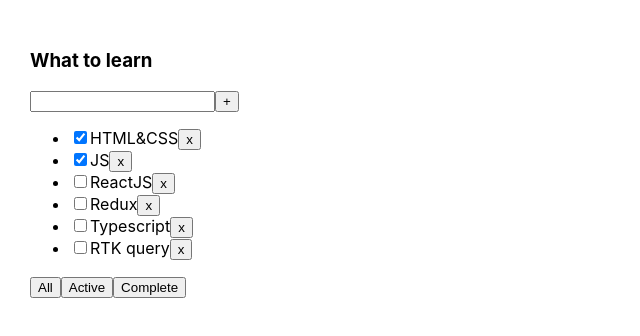
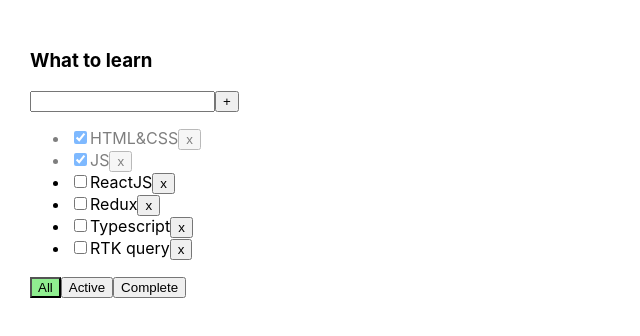
Before and after one commit to YurySamsonenka/todolist, a React (Vite) app: page / in a window 1280 px wide. Shown: the top 336 px of the page, without its empty margins (0-640 px from the left). Built offline with nearby package versions, Linux system fonts and the light colour scheme.

Commit message:
feat: add task status change

```diff
--- a/src/App.css
+++ b/src/App.css
@@ -1,8 +1,24 @@
 .app {
+  display: flex;
   padding: 30px;
-  display: flex;
 }
 
 .app > div {
   margin-right: 50px;
 }
+
+.error {
+  border: red 1px solid;
+}
+
+.error-message {
+  color: red;
+}
+
+.active-filter {
+  background-color: lightgreen;
+}
+
+.is-done {
+  opacity: 0.5;
+}
--- a/src/App.tsx
+++ b/src/App.tsx
@@ -41,6 +41,14 @@ export const App = () => {
 		setTasks([newTask, ...tasks]);
 	};
 
+	const changeTaskStatus = (taskId: string, isDone: boolean) => {
+		const newState = tasks.map(task => task.id === taskId ? {
+			...task,
+			isDone,
+		} : task);
+		setTasks(newState);
+	};
+
 	let filteredTasks = tasks;
 	if (filter === 'active') {
 		filteredTasks = tasks.filter(task => !task.isDone);
@@ -55,7 +63,9 @@ export const App = () => {
 				tasks={filteredTasks}
 				deleteTask={deleteTask}
 				changeFilter={changeFilter}
-				createTask={createTask} />
+				createTask={createTask}
+				changeTaskStatus={changeTaskStatus}
+				filter={filter} />
 		</div>
 	);
 };
--- a/src/Button.tsx
+++ b/src/Button.tsx
@@ -1,10 +1,11 @@
 type Props = {
 	title: string
 	onClick?: () => void
+	className?: string
 }
 
-export const Button = ({ title, onClick }: Props) => {
+export const Button = ({ title, onClick, className }: Props) => {
 	return (
-		<button onClick={onClick}>{title}</button>
+		<button className={className} onClick={onClick}>{title}</button>
 	);
 };
--- a/src/TodolistItem.tsx
+++ b/src/TodolistItem.tsx
@@ -8,25 +8,44 @@ type Props = {
 	deleteTask: (id: string) => void
 	changeFilter: (filter: FilterValues) => void
 	createTask: (title: string) => void
+	changeTaskStatus: (id: string, newStatusValue: boolean) => void
+	filter: FilterValues
 }
 
-export const TodolistItem = ({ tasks, title, deleteTask, changeFilter, createTask }: Props) => {
+export const TodolistItem = ({
+	tasks,
+	title,
+	deleteTask,
+	changeFilter,
+	createTask,
+	changeTaskStatus,
+	filter,
+}: Props) => {
 	const [taskTitle, setTaskTitle] = useState('');
+	const [error, setError] = useState<string | null>(null);
 
 	const createTaskHandler = () => {
-		createTask(taskTitle);
-		setTaskTitle('');
+		const trimmedTitle = taskTitle.trim();
+		if (trimmedTitle !== '') {
+			createTask(trimmedTitle);
+			setTaskTitle('');
+		} else {
+			setError('Title is required');
+		}
 	};
 
-	function changeTaskTitleHandler(e: ChangeEvent<HTMLInputElement>) {
+	const changeTaskTitleHandler = (e: ChangeEvent<HTMLInputElement>) => {
 		setTaskTitle(e.currentTarget.value);
-	}
+		// Todo: сделать проверку на пустую строку, и только после этого вызывать setError(null)
+		setError(null);
+	};
 
 	const createTaskOnEnterHandler = (e: KeyboardEvent<HTMLInputElement>) => {
 		if (e.key === 'Enter') {
 			createTaskHandler();
 		}
 	};
+
 	return (<div>
 		<h3>{title}</h3>
 		<div>
@@ -35,6 +54,7 @@ export const TodolistItem = ({ tasks, title, deleteTask, changeFilter, createTas
 				onKeyDown={createTaskOnEnterHandler} />
 			<Button title={'+'}
 				onClick={createTaskHandler} />
+			{error && <div className={'error-message'}>{error}</div>}
 		</div>
 		{tasks.length === 0 ? (
 				<p>Тасок нет</p>
@@ -42,12 +62,17 @@ export const TodolistItem = ({ tasks, title, deleteTask, changeFilter, createTas
 			(<ul>
 				{tasks.map(task => {
 					const deleteTaskHandler = () => {
-						deleteTask(task.id)
-					}
+						deleteTask(task.id);
+					};
+
+					const changeTaskStatusHandler = (e: ChangeEvent<HTMLInputElement>) => {
+						const newStatusValue = e.currentTarget.checked;
+						changeTaskStatus(task.id, newStatusValue);
+					};
 
 					return (
-						<li key={task.id}>
-							<input type="checkbox" checked={task.isDone} />
+						<li key={task.id} className={task.isDone ? 'is-done' : ''}>
+							<input type="checkbox" checked={task.isDone} onChange={changeTaskStatusHandler} />
 							<span>{task.title}</span>
 							<Button title={'x'} onClick={deleteTaskHandler} />
 						</li>
@@ -55,9 +80,15 @@ export const TodolistItem = ({ tasks, title, deleteTask, changeFilter, createTas
 				})}
 			</ul>)}
 		<div>
-			<Button title={'All'} onClick={() => changeFilter('all')} />
-			<Button title={'Active'} onClick={() => changeFilter('active')} />
-			<Button title={'Complete'} onClick={() => changeFilter('completed')} />
+			<Button className={filter === 'all' ? 'active-filter' : ''}
+				title={'All'}
+				onClick={() => changeFilter('all')} />
+			<Button className={filter === 'active' ? 'active-filter' : ''}
+				title={'Active'}
+				onClick={() => changeFilter('active')} />
+			<Button className={filter === 'completed' ? 'active-filter' : ''}
+				title={'Complete'}
+				onClick={() => changeFilter('completed')} />
 		</div>
 	</div>);
 };
```
